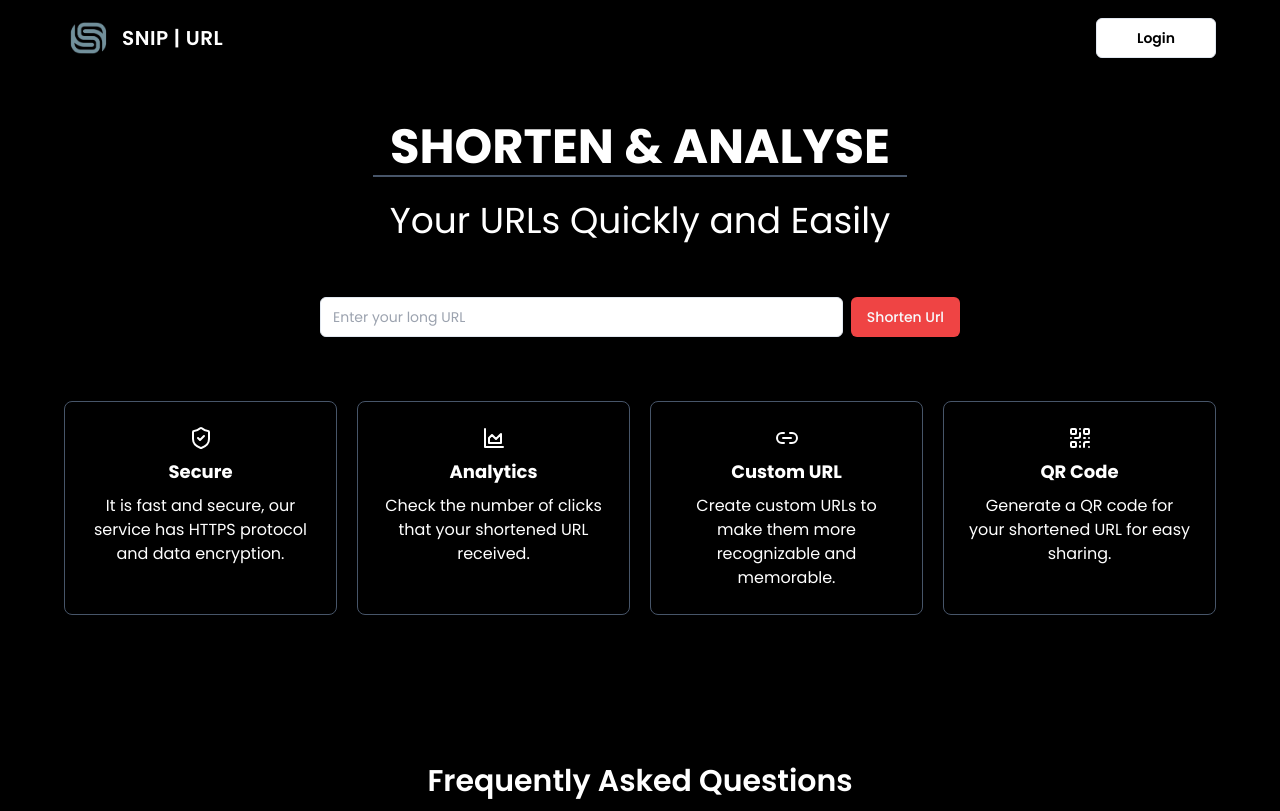
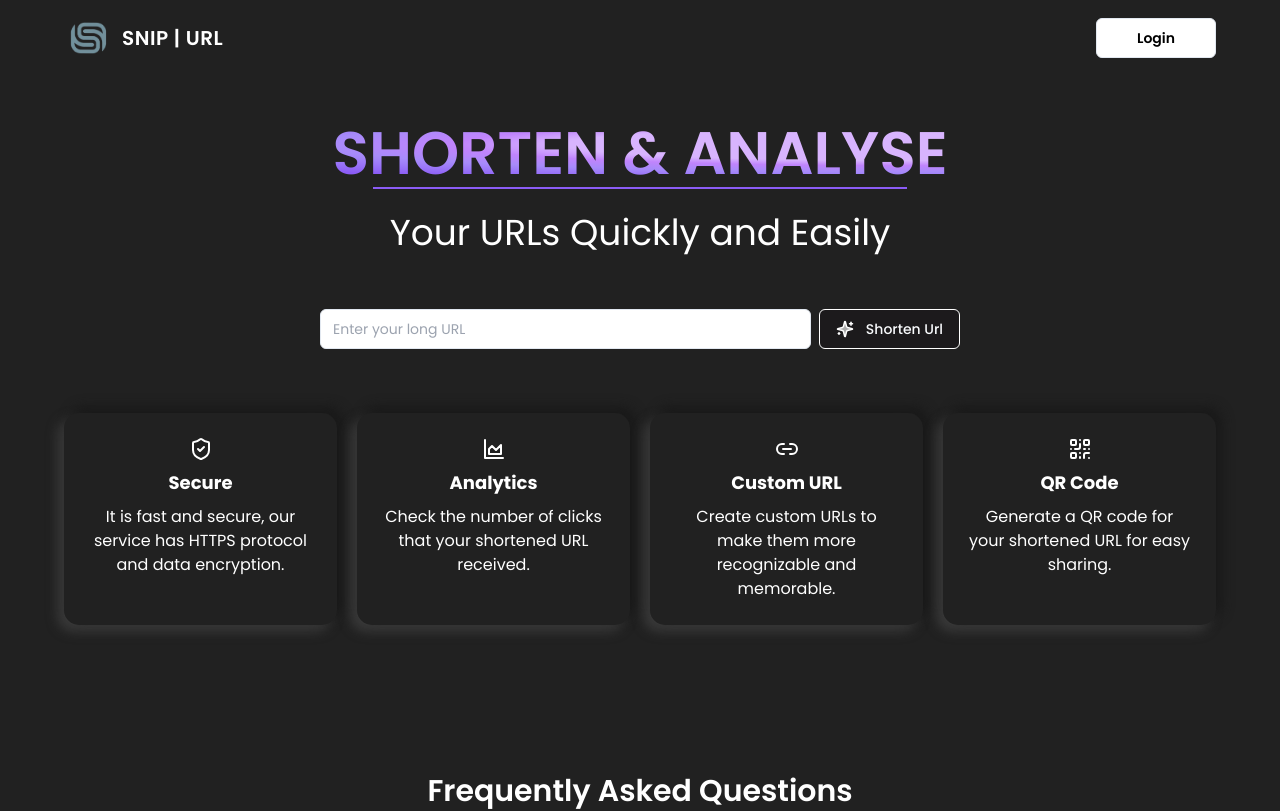
Before and after one commit to anshpayal/SnipURL, a React (Vite) app: page / in a window 1280 px wide. Shown: the top 811 px of the page. Built offline with nearby package versions, Linux system fonts and the light colour scheme.

Commit message:
Improved UI of Landing Page

```diff
--- a/src/App.css
+++ b/src/App.css
@@ -1,6 +1,7 @@
 *{
     font-family: poppins;
     color: white;
+    scroll-behavior: smooth;
 }
 
 .truncate-ellipsis {
@@ -10,4 +11,4 @@
 }
 .break-all {
     word-break: break-all;
-  }
+}
--- a/src/components/FeatureCard.jsx
+++ b/src/components/FeatureCard.jsx
@@ -2,7 +2,7 @@
 
 const FeatureCard = ({ Icon, heading, content }) => {
   return (
-    <div className="border border-slate-600 p-6 rounded-lg shadow-lg flex flex-col items-center text-center">
+    <div className="card p-6 rounded-lg shadow-lg flex flex-col items-center text-center cursor-pointer hover:border border-violet-500">
       <Icon className="mb-2" />
       <h3 className=" text-sm sm:text-lg font-bold mb-2">{heading}</h3>
       <p className="hidden sm:block">{content}</p>
--- a/src/components/Footer.jsx
+++ b/src/components/Footer.jsx
@@ -2,7 +2,7 @@ import { Link } from "react-router-dom"
 import Logo from "../snipurl-logo.png";
 const Footer = () => {
   return (
-    <footer className="text-white mt-8 flex flex-col sm:flex-row justify-between sm:px-16 px-6 items-center border-t border-slate-400">
+    <footer className="bg-[#212121] text-white flex flex-col sm:flex-row justify-between sm:px-16 px-6 items-center border-t border-slate-400">
       <Link to="/">
       <span className="flex justify-center items-center ">
         <img src={Logo} className=" w-[50px] h-[40px] mr-2"/>
--- a/src/components/Header.jsx
+++ b/src/components/Header.jsx
@@ -27,7 +27,7 @@ const Header = () => {
 
   return (
     <>
-      <header className=" h-[75px] flex items-center justify-between sm:px-16 px-6 ">
+      <header className=" h-[75px] bg-[#212121] flex items-center justify-between sm:px-16 px-6 ">
         <Link to="/">
           <span className="flex justify-center items-center ">
             <img src={Logo} className=" w-[50px] h-[40px] mr-2" />
--- a/src/index.css
+++ b/src/index.css
@@ -21,35 +21,73 @@
 .text-gradient {
   background: radial-gradient(
     64.18% 64.18% at 71.16% 35.69%,
-    #def9fa 0.89%,
-    #bef3f5 17.23%,
-    #9dedf0 42.04%,
-    #7de7eb 55.12%,
-    #5ce1e6 71.54%,
-    #33bbcf 100%
+    #d8b4fe 42.04%, /* light violet */
+    #c084fc 55.12%, /* pastel violet */
+    #a78bfa 71.54%, /* light purple */
+    #8b5cf6 100%
   );
   -webkit-background-clip: text;
   -webkit-text-fill-color: transparent;
   background-clip: text;
 }
 
-.bg-blue-gradient {
-  background: linear-gradient(
-    157.81deg,
-    #def9fa -43.27%,
-    #bef3f5 -21.24%,
-    #9dedf0 12.19%,
-    #7de7eb 29.82%,
-    #5ce1e6 51.94%,
-    #33bbcf 90.29%
-  );
+.card {
+  border-radius:15px;
+  background: #212121;
+  box-shadow: 6px -6px 12px rgb(25, 25, 25),
+              -6px 6px 12px rgb(60, 60, 60);
 }
 
-.bg-black-gradient {
-  background: linear-gradient(
-    144.39deg,
-    #ffffff -278.56%,
-    #6d6d6d -78.47%,
-    #11101d 91.61%
-  );
+
+.btn {
+  border: 1px solid white;
+  display: flex;
+  justify-content: center;
+  align-items: center;
+  gap: 12px;
+  background: #1C1A1C;
+  cursor: pointer;
+  transition: all 450ms ease-in-out;
 }
+
+.sparkle {
+  fill: #AAAAAA;
+  transition: all 800ms ease;
+}
+
+.text {
+  font-weight: 600;
+  color: #AAAAAA;
+  font-size: medium;
+}
+
+.btn:hover {
+  background: linear-gradient(0deg,#A47CF3,#683FEA);
+  box-shadow: inset 0px 1px 0px 0px rgba(255, 255, 255, 0.4),
+  inset 0px -4px 0px 0px rgba(0, 0, 0, 0.2),
+  0px 0px 0px 1px rgba(255, 255, 255, 0.2),
+  0px 0px 15px 0px #9917FF;
+  transform: translateY(-2px);
+}
+
+.btn:hover .text {
+  color: white;
+}
+
+.btn:hover .sparkle {
+  fill: white;
+  transform: scale(1.2);
+}
+
+
+.Logincard {
+  width: 17em;
+  height: 22.5em;
+  background: #171717;
+  transition: 1s ease-in-out;
+  clip-path: polygon(30px 0%, 100% 0, 100% calc(100% - 30px), calc(100% - 30px) 100%, 0 100%, 0% 30px);
+  border-top-right-radius: 20px;
+  border-bottom-left-radius: 20px;
+  display: flex;
+  flex-direction: column;
+}
--- a/src/layout/AppLayout.jsx
+++ b/src/layout/AppLayout.jsx
@@ -4,9 +4,9 @@ import { Outlet } from "react-router-dom"
 
 const AppLayout = () => {
   return (
-    <div className="bg-primary w-full min-h-screen overflow-hidden">
+    <div className=" w-full min-h-screen overflow-hidden">
       <Header />
-      <div className="min-h-[100vh]">
+      <div className="min-h-[100vh] bg-[#212121]">
         <Outlet />
       </div>
       <Footer />
--- a/src/pages/Auth.jsx
+++ b/src/pages/Auth.jsx
@@ -22,7 +22,7 @@ const Auth = () => {
   return (
     <div className="h-screen flex flex-col items-center">
       <div className=" w-11/12 sm:w-6/12 flex flex-col items-center ">
-        <h1 className=" text-3xl sm:text-4xl my-6 font-semibold text-center">
+        <h1 className="text-gradient text-3xl sm:text-5xl py-6 font-semibold text-center">
           {longLink ? "Hold up! Let's Login first" : "Login | Signup"}
         </h1>
         <Tabs defaultValue="login" className=" w-11/12 sm:w-[400px] text-center">
--- a/src/pages/Landing.jsx
+++ b/src/pages/Landing.jsx
@@ -8,7 +8,7 @@ import {
   AccordionTrigger,
 } from "@/components/ui/accordion"
 import FeatureCard from "@/components/FeatureCard"
-import { AreaChart, Link2, QrCode, ShieldCheck } from "lucide-react"
+import { AreaChart, Link2, QrCode, ShieldCheck, SparklesIcon } from "lucide-react"
 import { useNavigate } from "react-router-dom"
 
 const Landing = () => {
@@ -21,8 +21,8 @@ const Landing = () => {
   return (
     <main className=" flex flex-col items-center">
       <div className="mt-12 mb-14 w-full text-center font-poppins">
-        <h1 className=" text-3xl sm:text-5xl font-bold ">SHORTEN & ANALYSE</h1>
-        <div className=" w-10/12 sm:w-5/12 h-0.5 mt-1 bg-slate-600 mx-auto"></div>
+        <h1 className=" text-4xl sm:text-6xl font-semibold text-gradient ">SHORTEN & ANALYSE</h1>
+        <div className=" w-10/12 sm:w-5/12 h-0.5 mt-1 bg-violet-500 mx-auto"></div>
         <br />
         <h2 className=" text-2xl sm:text-4xl "> Your URLs Quickly and Easily</h2>
       </div>
@@ -34,7 +34,7 @@ const Landing = () => {
             value={longUrl}
             placeholder="Enter your long URL"
             onChange={(e)=>{setLongUrl(e.target.value)}}/>
-          <Button variant="destructive">Shorten Url</Button>
+          <Button variant="" className="btn"><SparklesIcon className="sparkle" size={18}/> Shorten Url</Button>
         </form>
       </div>
       <div className="w-full p-12 sm:p-16">
--- a/tailwind.config.js
+++ b/tailwind.config.js
@@ -1,5 +1,7 @@
 /* eslint-disable no-undef */
 /** @type {import('tailwindcss').Config} */
+
+const plugin = require('tailwindcss/plugin')
 module.exports = {
   darkMode: ["class"],
   content: [
@@ -57,5 +59,7 @@ module.exports = {
       },
     },
   },
-  plugins: [require("tailwindcss-animate")],
+  plugins: [
+    require("tailwindcss-animate"),
+  ],
 }
```
